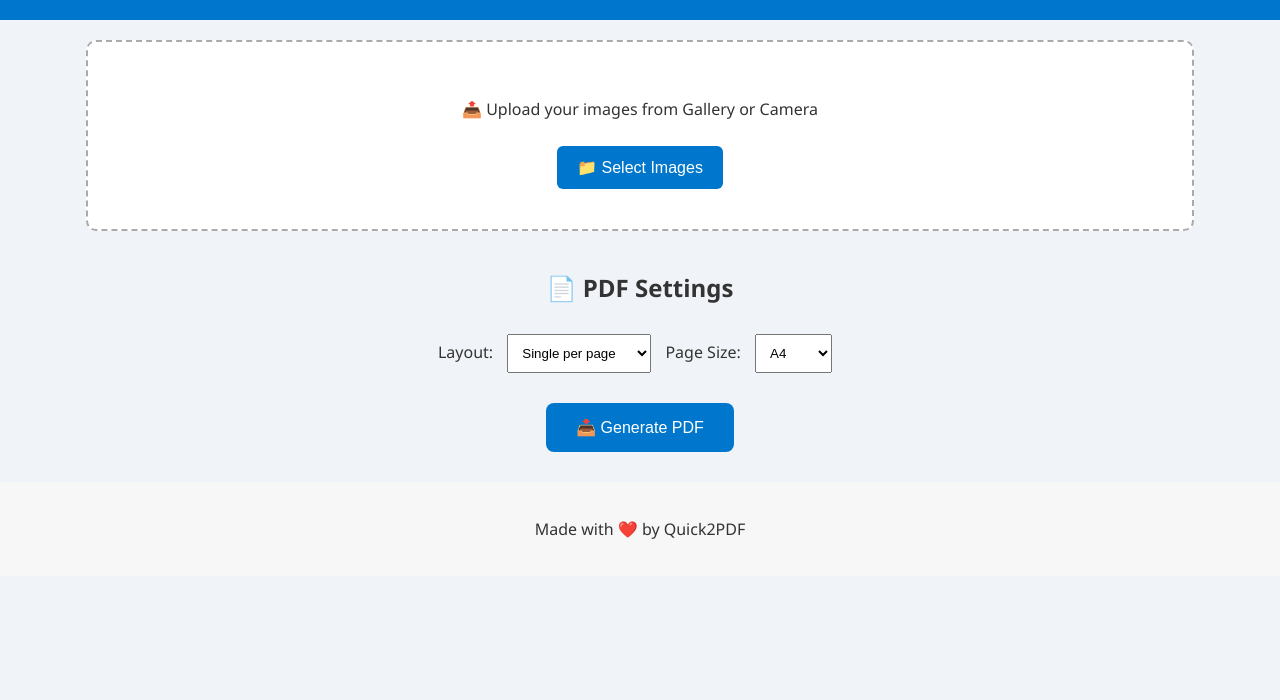
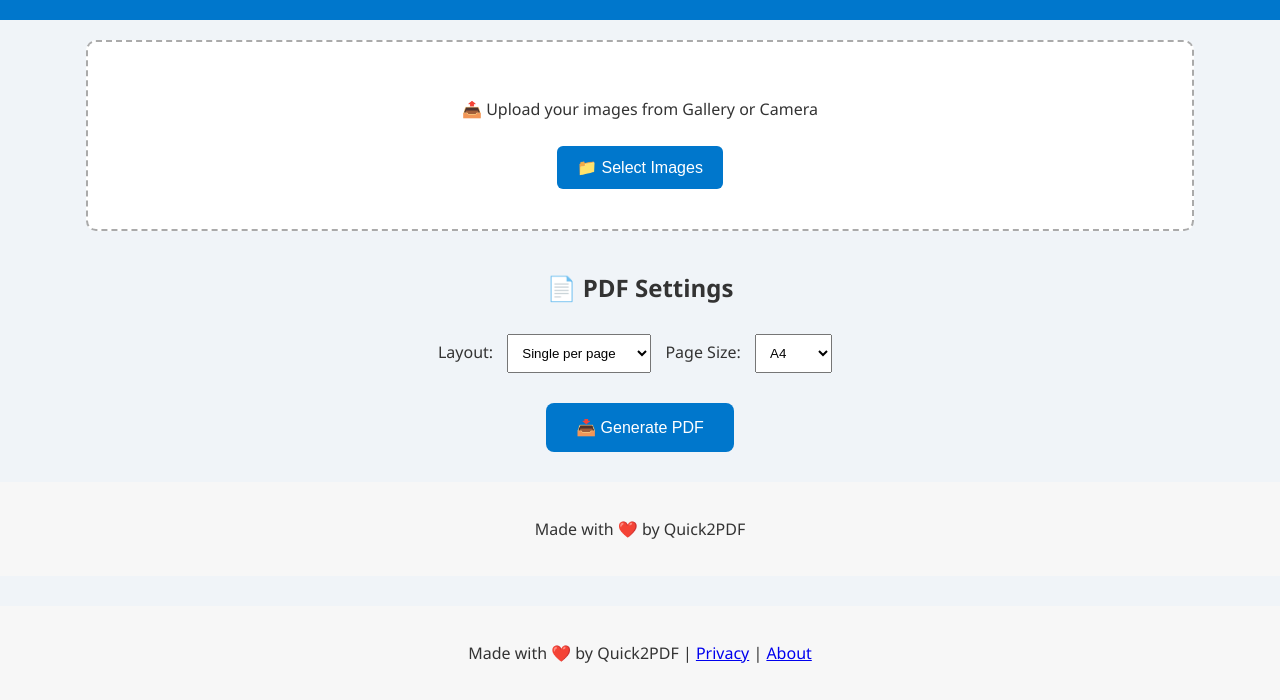
Before and after one commit to Quick2Pdf/Quik2pdf., a plain HTML site: page index.html in a window 1280 px wide. Shown: the part 130-830 px from the top of the page. Before the commit the page ends 800 px from the top, so only its background shows below. Drawn offline with nearby package versions, Linux system fonts and the light colour scheme.

Commit message:
Update index.html

```diff
--- a/index.html
+++ b/index.html
@@ -46,7 +46,9 @@
   <footer>
     <p>Made with ❤️ by Quick2PDF</p>
   </footer>
-
+<footer>
+  <p>Made with ❤️ by Quick2PDF | <a href="privacy.html">Privacy</a> | <a href="about.html">About</a></p>
+</footer>
   <script src="script.js"></script>
 </body>
     </html>
```
